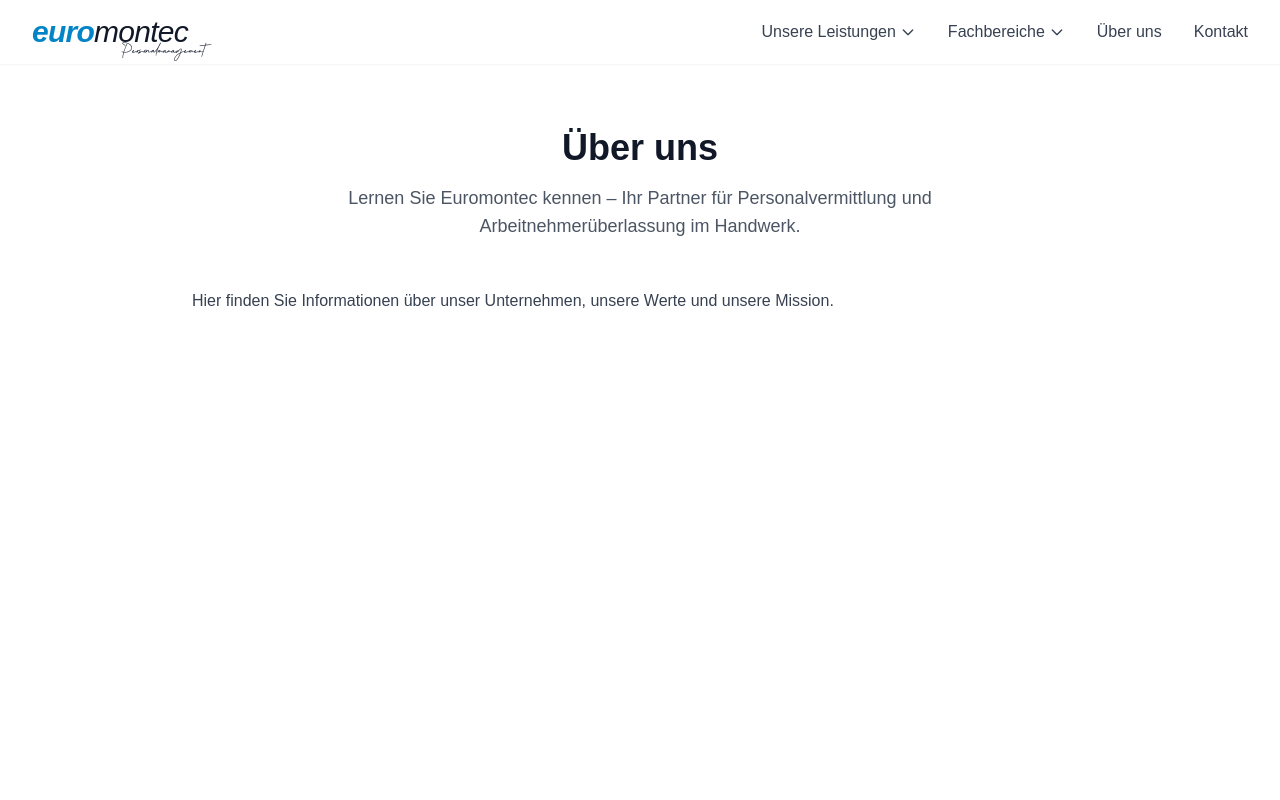
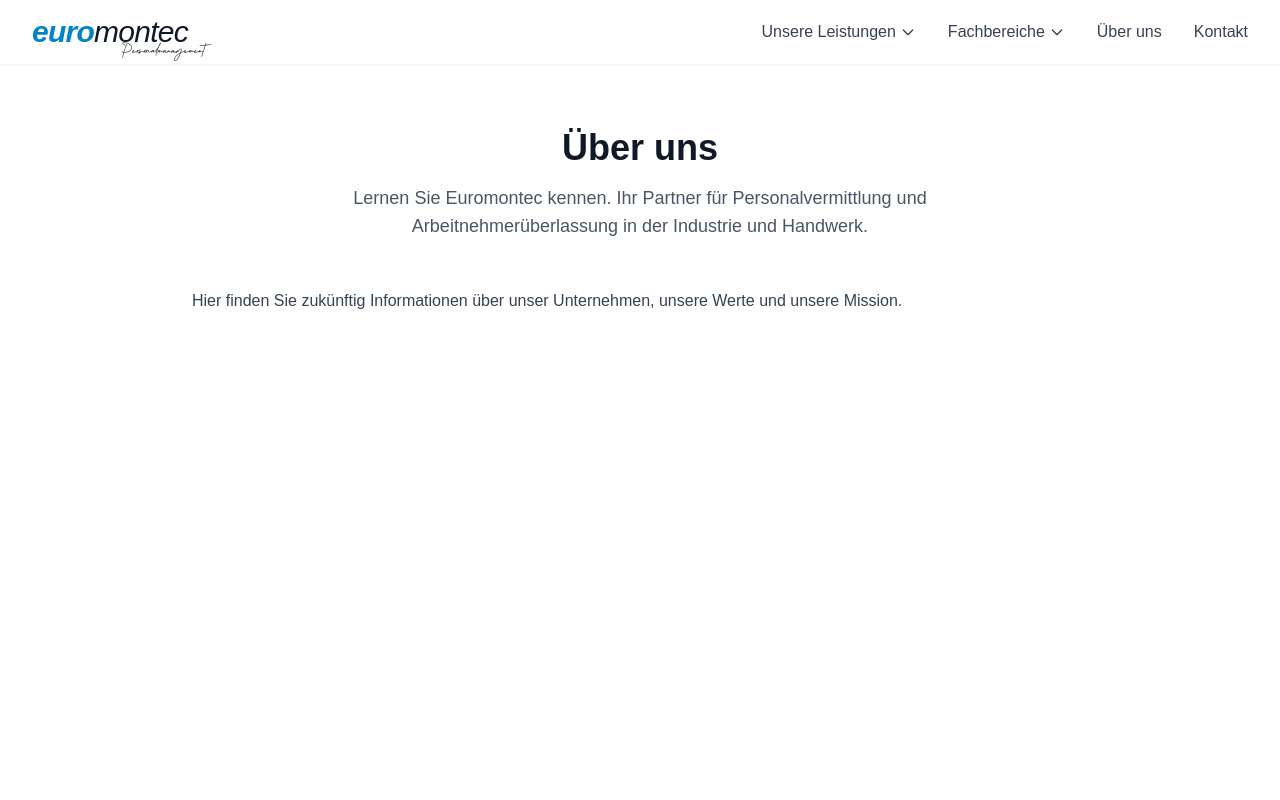
Before and after one commit to Stantheman227/euromontec_website, a React (Vite) app: page /ueber-uns in a window 1280 px wide. Shown: the top 800 px of the page. Built offline with nearby package versions, Linux system fonts and the light colour scheme; a web font is replaced by a local one.

Commit message:
Updated About component text for improved clarity and accuracy regarding company services and future information availability.

```diff
--- a/src/pages/About.jsx
+++ b/src/pages/About.jsx
@@ -10,7 +10,7 @@
             Über uns
           </h1>
           <p className="text-lg text-gray-600 max-w-2xl mx-auto">
-            Lernen Sie Euromontec kennen – Ihr Partner für Personalvermittlung und Arbeitnehmerüberlassung im Handwerk.
+            Lernen Sie Euromontec kennen. Ihr Partner für Personalvermittlung und Arbeitnehmerüberlassung in der Industrie und Handwerk.
           </p>
         </div>
 
@@ -18,7 +18,7 @@
         <div className="max-w-4xl mx-auto">
           <div className="prose prose-lg max-w-none">
             <p className="text-gray-700 leading-relaxed">
-              Hier finden Sie Informationen über unser Unternehmen, unsere Werte und unsere Mission.
+              Hier finden Sie zukünftig Informationen über unser Unternehmen, unsere Werte und unsere Mission.
             </p>
           </div>
         </div>
```
